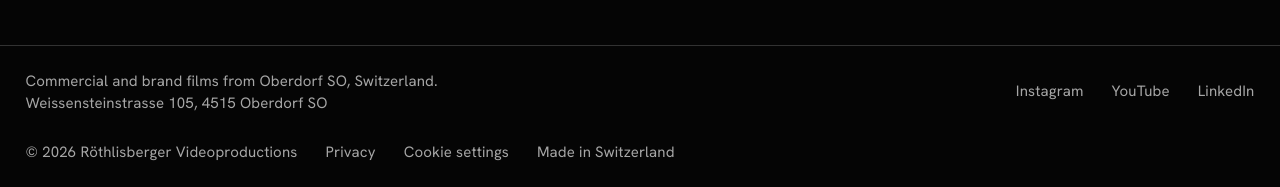
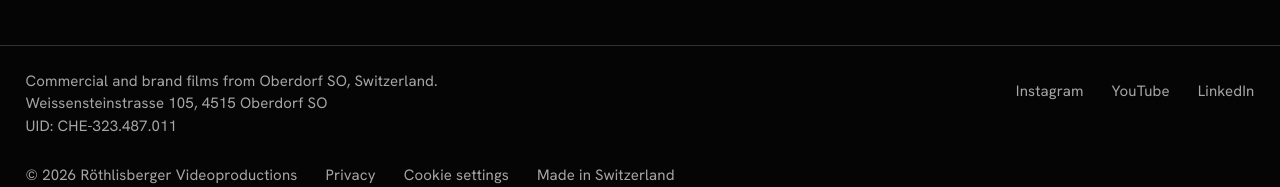
Before and after one commit to rotvideo/Video, a plain HTML site: page en.html in a window 1280 px wide. Shown: the part 3756-3943 px from the top of the page. Drawn offline with Linux system fonts and the light colour scheme; a script that the page names is missing.

Commit message:
Add files via upload

```diff
--- a/en.html
+++ b/en.html
@@ -168,7 +168,7 @@
 
 <!-- FOOTER -->
 <footer class="foot">
-  <p>Commercial and brand films from Oberdorf SO, Switzerland.<br>Weissensteinstrasse 105, 4515 Oberdorf SO</p>
+  <p>Commercial and brand films from Oberdorf SO, Switzerland.<br>Weissensteinstrasse 105, 4515 Oberdorf SO<br>UID: CHE-323.487.011</p>
   <div class="foot-group">
     <a href="https://www.instagram.com/r_videoproductions/" target="_blank" rel="noopener">Instagram</a>
     <a href="https://www.youtube.com/@R%C3%B6thlisbergerVideoproductions" target="_blank" rel="noopener">YouTube</a>
```
Also changed, not shown: index.html (+1 -1 lines).
